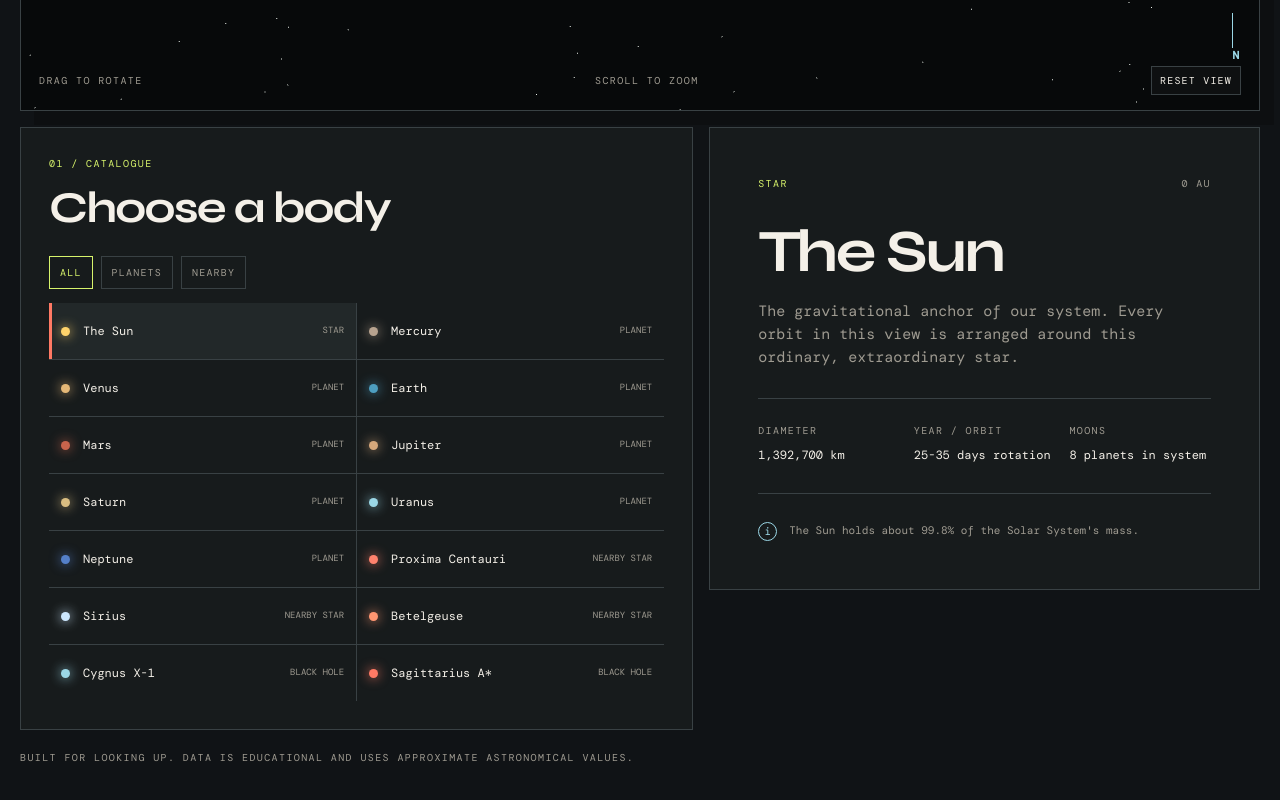
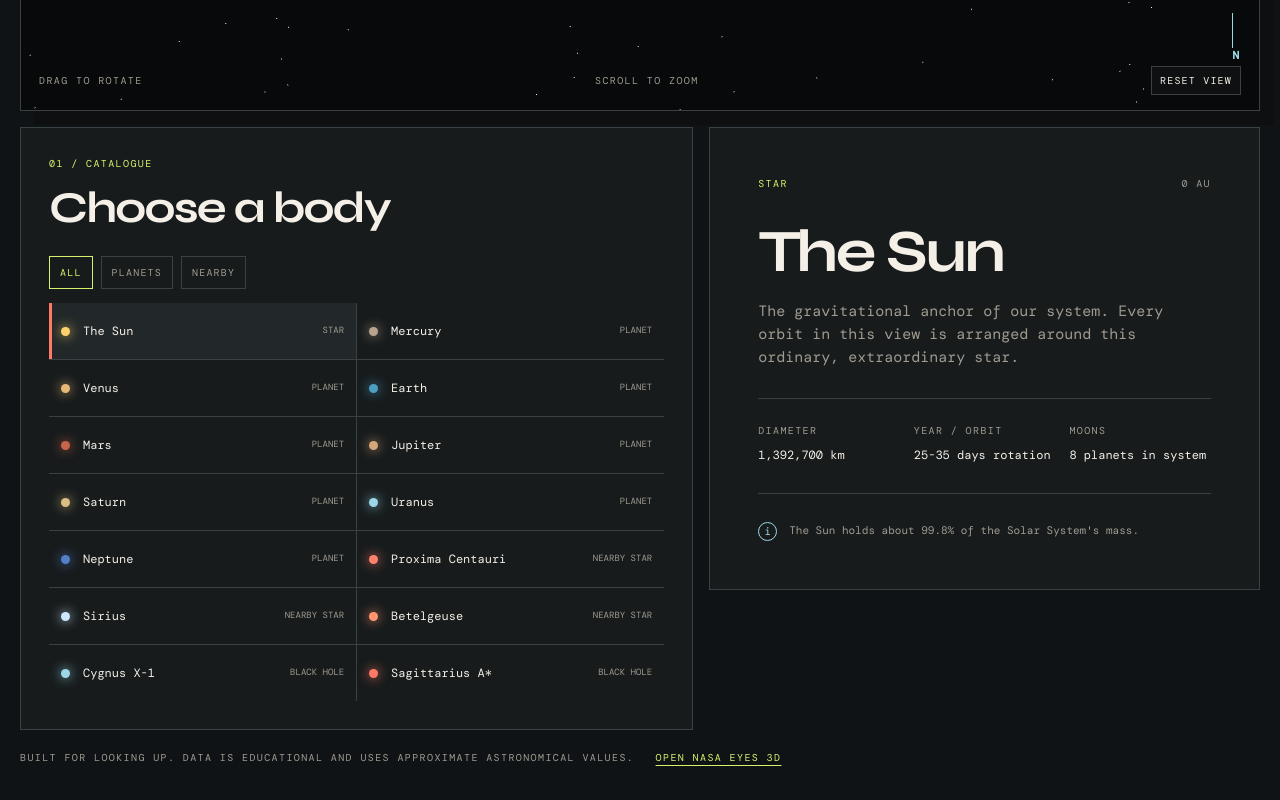
Before and after one commit to dudeman1124/ala2627-daneterzichCTE-AD, a plain HTML site: page 3D Space/index.html in a window 1280 px wide. Shown: the part 1109-1909 px from the top of the page. Drawn offline with nearby package versions, Linux system fonts and the light colour scheme.

Commit message:
feat: add link to NASA Eyes 3D in footer and style the link for better visibility

```diff
--- a/3D Space/index.html
+++ b/3D Space/index.html
@@ -77,6 +77,7 @@
     </section>
 
     <footer class="footer-note">Built for looking up. Data is educational and uses approximate astronomical values.
+      <a href="https://eyes.nasa.gov/apps/solar-system/" target="_blank" rel="noreferrer">OPEN NASA EYES 3D</a>
     </footer>
   </main>
   <script type="module" src="app.js"></script>
--- a/3D Space/styles.css
+++ b/3D Space/styles.css
@@ -365,6 +365,12 @@ h2 {
   color: var(--muted);
 }
 
+.footer-note a {
+  margin-left: 14px;
+  color: var(--acid);
+  text-underline-offset: 4px;
+}
+
 @media (max-width: 760px) {
   .space-shell {
     width: min(100% - 24px, 1280px);
```
